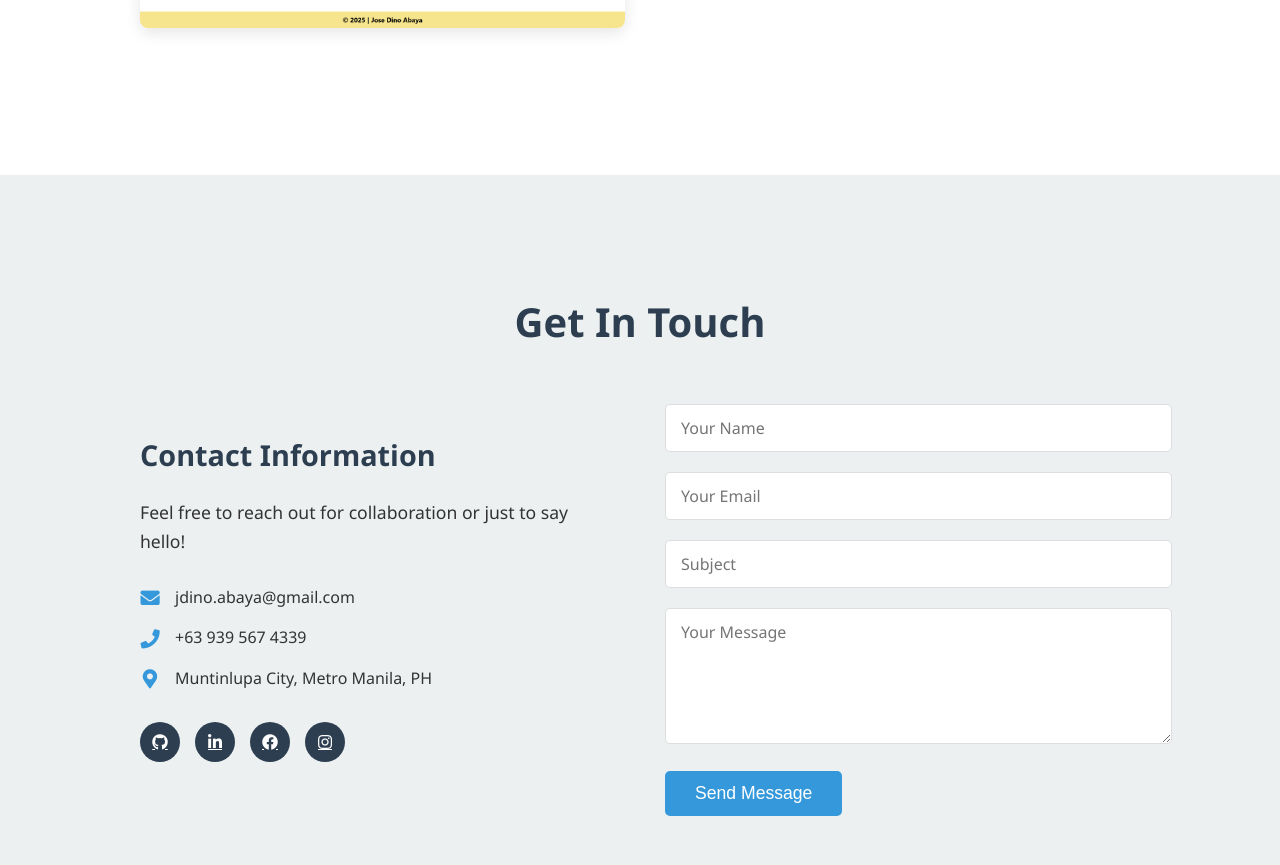
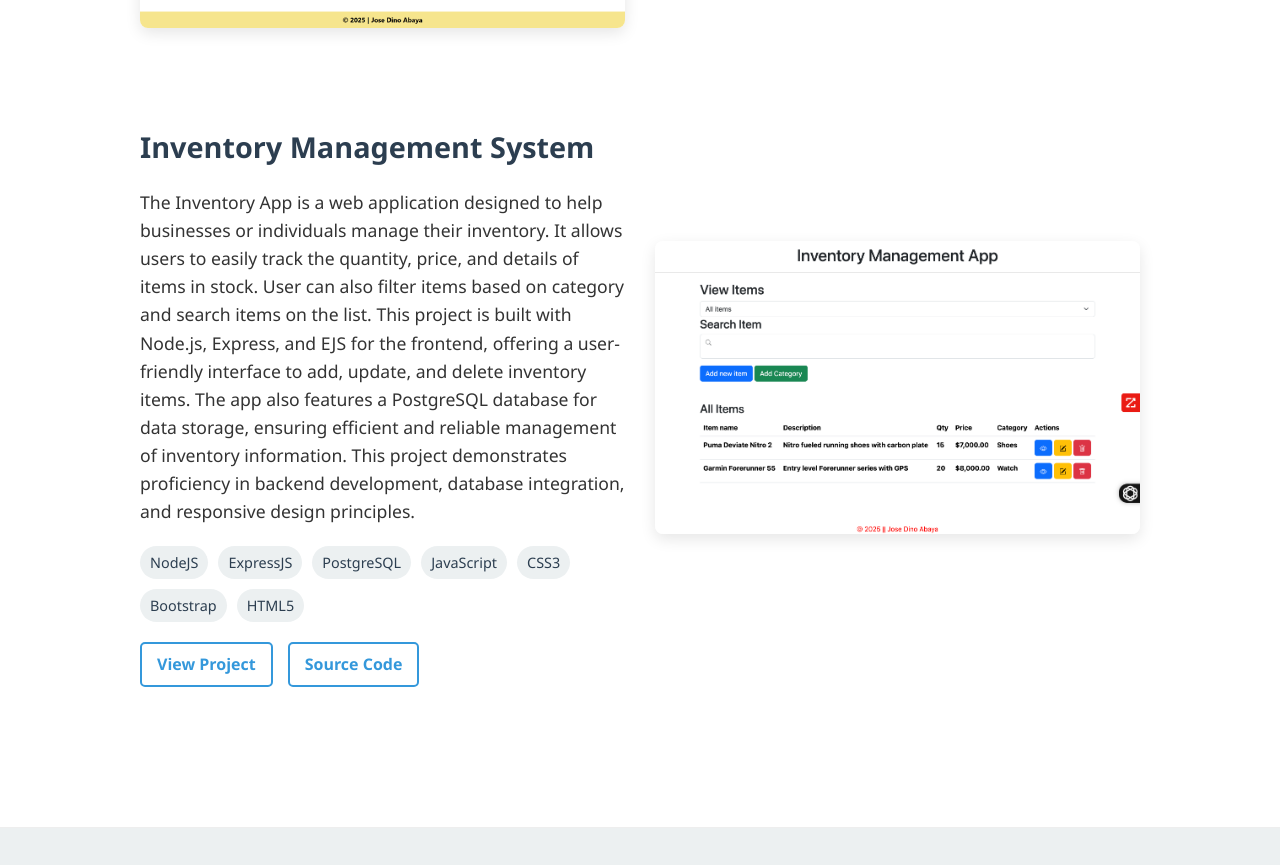
Before and after one commit to oniids13/portfolio-react, a React (Vite) app: page / in a window 1280 px wide. Shown: the part 3655-4520 px from the top of the page. Built offline with nearby package versions, Linux system fonts and the light colour scheme.

Commit message:
add a new project

```diff
--- a/src/data/projects.js
+++ b/src/data/projects.js
@@ -4,7 +4,7 @@ const projects = [
     title: "E-commerce Project (My Fake Shop)",
     description:
       "A responsive e-commerce frontend built with React and Vite, featuring a multi-page layout powered by react-router-dom. Users can browse products, add items to their cart, and navigate seamlessly between pages. This project showcases proficiency in modern React development and client-side routing.",
-    technologies: ["React", "Vite", "CSS3", "HTML5"],
+    technologies: ["React", "Vite", "CSS3", "Bootstrap", "HTML5"],
     image: "images/sample-ecommerce-project.vercel.app_store.png",
     link: "https://sample-ecommerce-project.vercel.app/",
     source: "https://github.com/oniids13/shopping-cart",
@@ -44,6 +44,24 @@ const projects = [
     link: "https://cv-maker-gamma-pied.vercel.app/",
     source: "https://github.com/oniids13/cv-maker",
   },
+  {
+    id: 5,
+    title: "Inventory Management System",
+    description:
+      "The Inventory App is a web application designed to help businesses or individuals manage their inventory. It allows users to easily track the quantity, price, and details of items in stock. User can also filter items based on category and search items on the list. This project is built with Node.js, Express, and EJS for the frontend, offering a user-friendly interface to add, update, and delete inventory items. The app also features a PostgreSQL database for data storage, ensuring efficient and reliable management of inventory information. This project demonstrates proficiency in backend development, database integration, and responsive design principles.",
+    technologies: [
+      "NodeJS",
+      "ExpressJS",
+      "PostgreSQL",
+      "JavaScript",
+      "CSS3",
+      "Bootstrap",
+      "HTML5",
+    ],
+    image: "images/inventory-app.png",
+    link: "https://inventory-app-production-c73b.up.railway.app/",
+    source: "https://github.com/oniids13/inventory-app",
+  },
 ];
 
 export default projects;
```
Also changed, not shown: public/images/inventory-app.png (added).
